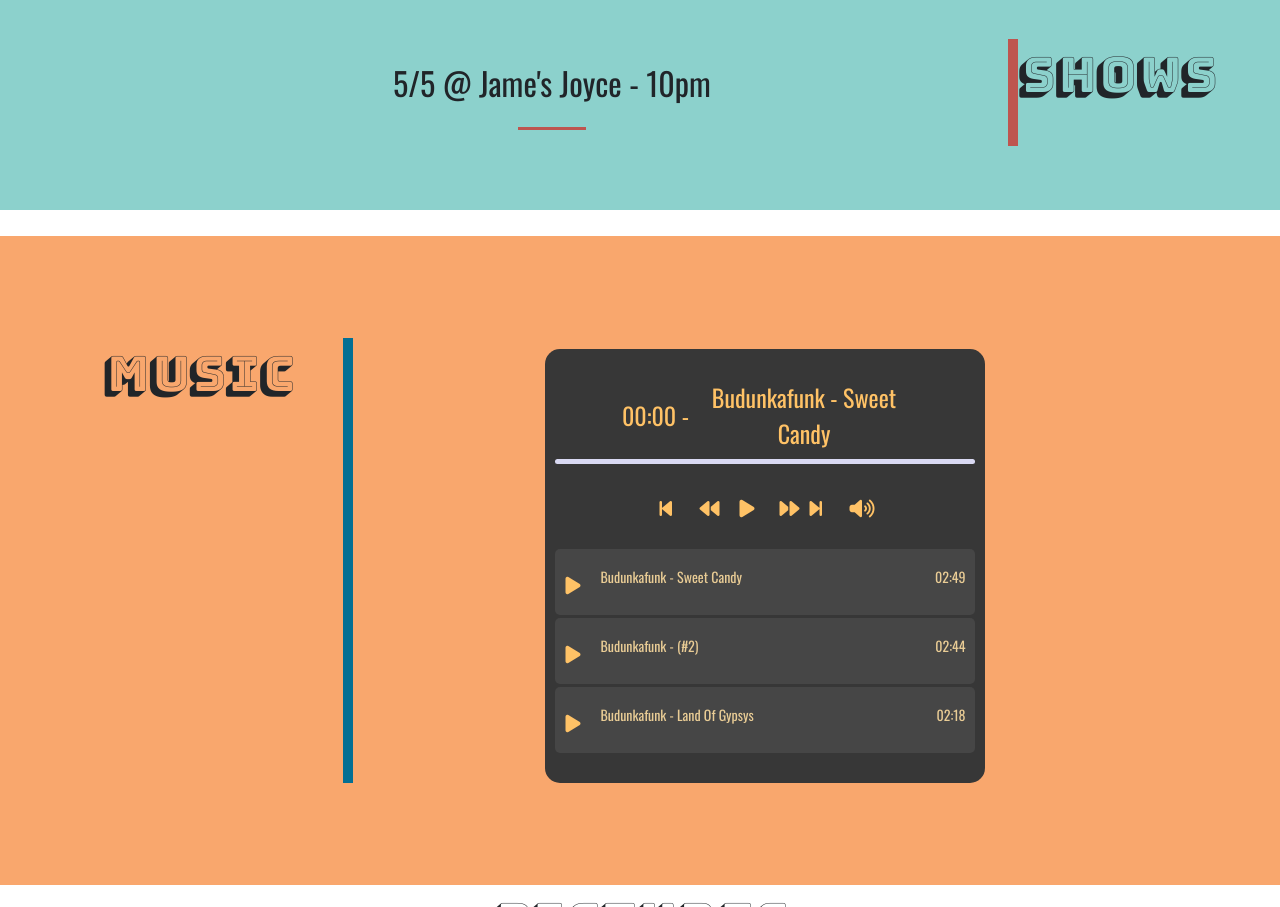
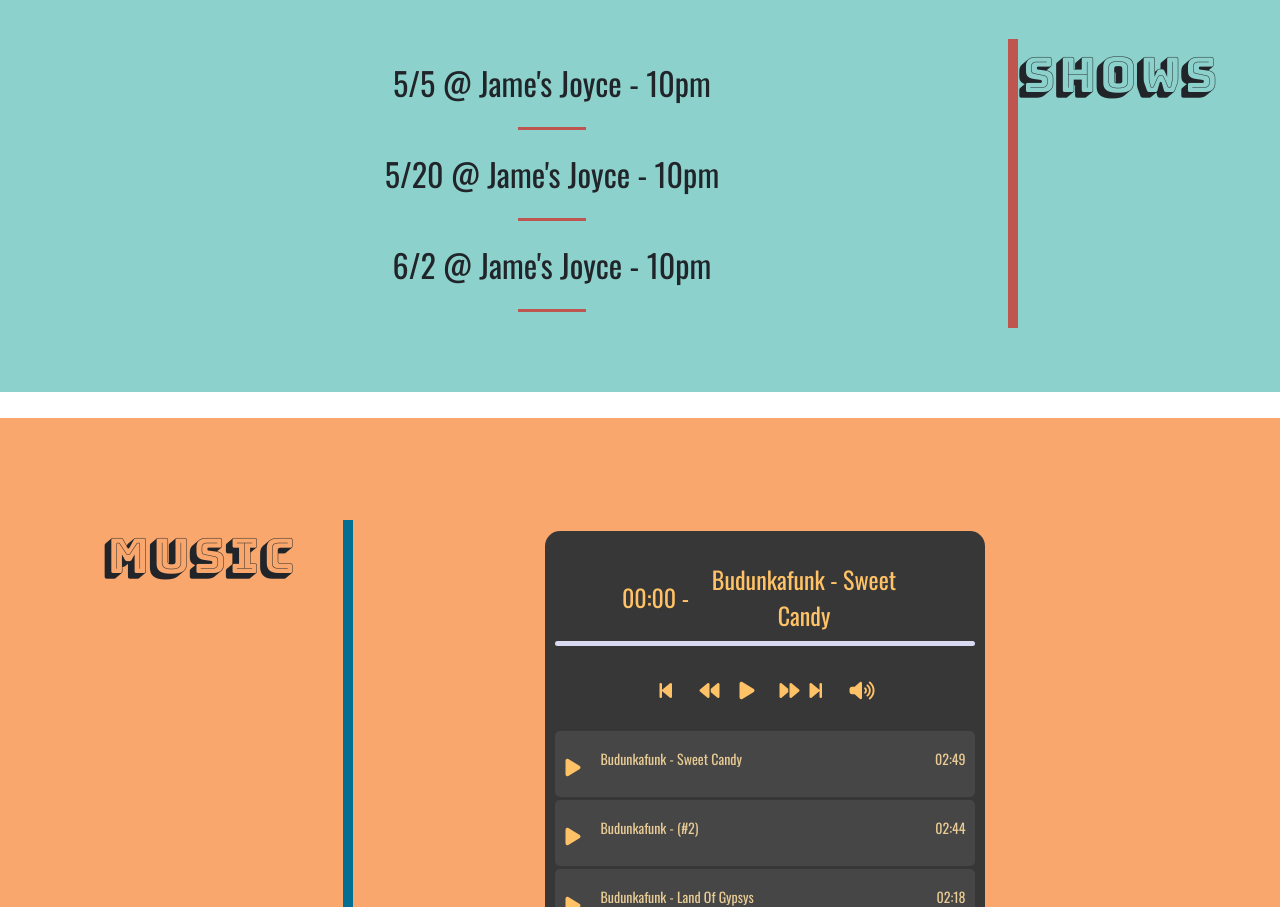
Before and after one commit to benjimosso/BudunkafunkWeb, a plain HTML site: page index.html in a window 1280 px wide. Shown: the part 1000-1907 px from the top of the page. Drawn offline with nearby package versions, Linux system fonts and the light colour scheme; a web font is replaced by a local one.

Commit message:
Shows dates

```diff
--- a/index.html
+++ b/index.html
@@ -64,6 +64,10 @@
         <div class="shows-left">
           <ul class="shows-list">
             <li>5/5 @ Jame's Joyce - 10pm</li>
+            <div class="Border-list"></div>
+            <li>5/20 @ Jame's Joyce - 10pm</li>
+            <div class="Border-list"></div>
+            <li>6/2 @ Jame's Joyce - 10pm</li>
             <div class="Border-list"></div>
             <!-- <li>3/12 @ Third Window Brewery - 8:30pm</li>
             <div class="Border-list"></div>
```
